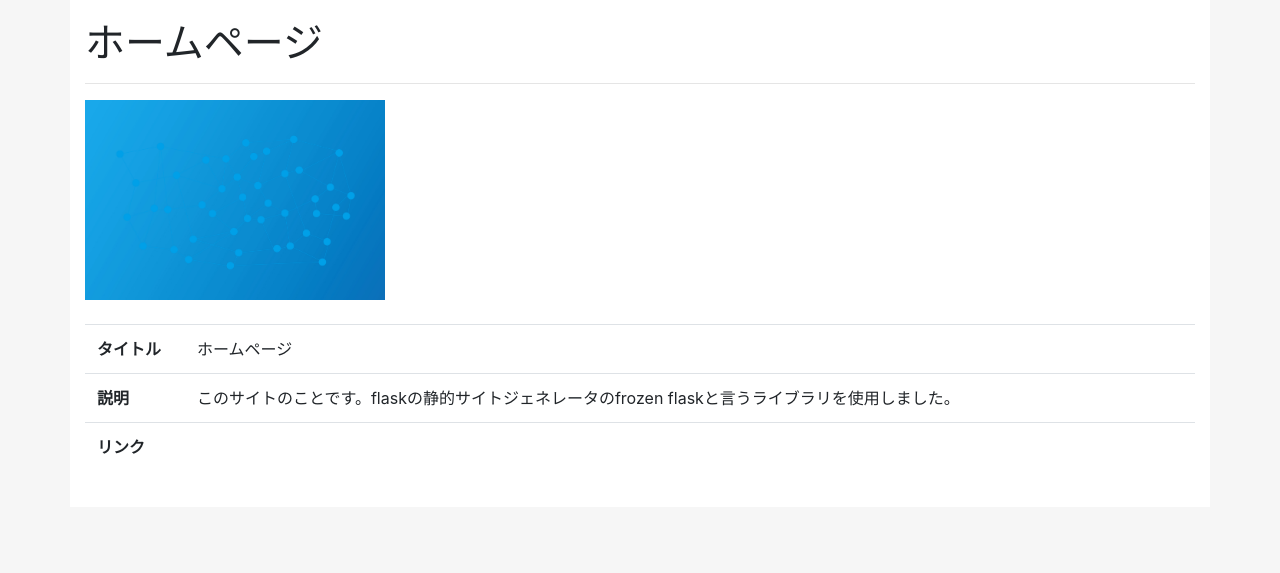
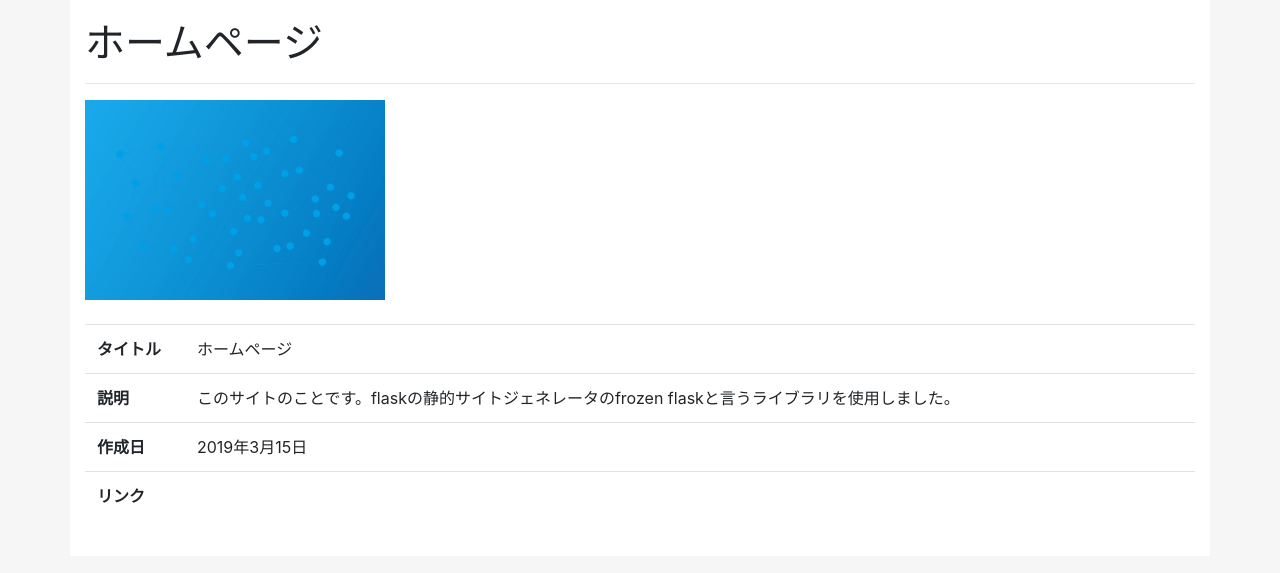
Before and after one commit to wataoka/wataoka.github.io, a Flask app: a page that uses templates/portfolio/work.html in a window 1280 px wide. Shown: the part 77-650 px from the top of the page. Run offline with Flask 2, Linux system fonts and the light colour scheme; some libraries are stand-ins or nearby versions.

Commit message:
add: date

```diff
--- a/build/work/GUIで設計できるAI.html
+++ b/build/work/GUIで設計できるAI.html
@@ -57,6 +57,10 @@
                 <td>GUIでディープラーニングの設計ができるアプリ。タスクは手書き文字認識のみ。自作したモデルを学習させた結果をランキングで表示する機能もある。</td>
             </tr>
             <tr>
+                <th>作成日</th>
+                <td>2017年11月20日</td>
+            </tr>
+            <tr>
                 <th>リンク</th>
                 <td>
 
--- a/build/work/OWALIVE.html
+++ b/build/work/OWALIVE.html
@@ -57,6 +57,10 @@
                 <td>2018年3月8-9日に開催されたTrunk Hachathonで制作したWebアプリ。お笑い芸人が路上ライブを行なっている場所をマップ上に表示させる。ハッカソンの成績は準優勝であった。綿岡はデザイン, iOS版のフロントエンド, プレゼンターを担当した。</td>
             </tr>
             <tr>
+                <th>作成日</th>
+                <td>2018年3月9日</td>
+            </tr>
+            <tr>
                 <th>リンク</th>
                 <td>
 
--- a/build/work/Todo API.html
+++ b/build/work/Todo API.html
@@ -57,6 +57,10 @@
                 <td>フロントエンドとバックエンドを切り分けたアプリを練習したかったので作りました。</td>
             </tr>
             <tr>
+                <th>作成日</th>
+                <td>2019年3月20日</td>
+            </tr>
+            <tr>
                 <th>リンク</th>
                 <td>
 
--- a/build/work/upCamera.html
+++ b/build/work/upCamera.html
@@ -57,6 +57,10 @@
                 <td>カメラで撮った写真を0タップでtwitterにアップロードするiOSアプリ。Twitterにサーバーにバックアップする目的で作ったが、今は全く使っていない。</td>
             </tr>
             <tr>
+                <th>作成日</th>
+                <td>2018年2月15日</td>
+            </tr>
+            <tr>
                 <th>リンク</th>
                 <td>
 
--- a/build/work/ホームページ.html
+++ b/build/work/ホームページ.html
@@ -57,6 +57,10 @@
                 <td>このサイトのことです。flaskの静的サイトジェネレータのfrozen flaskと言うライブラリを使用しました。</td>
             </tr>
             <tr>
+                <th>作成日</th>
+                <td>2019年3月15日</td>
+            </tr>
+            <tr>
                 <th>リンク</th>
                 <td>
 
--- a/build/work/台風偏差値計算機.html
+++ b/build/work/台風偏差値計算機.html
@@ -57,6 +57,10 @@
                 <td>任意の台風が過去の台風の中でどれほどの強さを持っているのかを偏差値で出力してくれるエンジン。Wikipediaにある過去20年間の台風のデータをスクレイピングしている。スクレイピングの練習目的で制作した。</td>
             </tr>
             <tr>
+                <th>作成日</th>
+                <td>2018年9月4日</td>
+            </tr>
+            <tr>
                 <th>リンク</th>
                 <td>
 
--- a/build/work/月文字エンジン.html
+++ b/build/work/月文字エンジン.html
@@ -57,6 +57,10 @@
                 <td>画像を月の絵文字に変換するエンジン。記事がQiitaのトレンドランキングで3期連続1位を記録した。また、このエンジンを使用したサイトがYoutubeのコメント欄でめちゃくちゃバズった。</td>
             </tr>
             <tr>
+                <th>作成日</th>
+                <td>2018年6月14日</td>
+            </tr>
+            <tr>
                 <th>リンク</th>
                 <td>
 
--- a/build/work/歌詞生成AI.html
+++ b/build/work/歌詞生成AI.html
@@ -57,6 +57,10 @@
                 <td>ほぼ任意の歌手に似た歌詞を生成してくれるAI。複数歌手を入力すると歌手通しの足し合わせもしてくれる。モデルはLSTMを使用している</td>
             </tr>
             <tr>
+                <th>作成日</th>
+                <td>2018年11月9日</td>
+            </tr>
+            <tr>
                 <th>リンク</th>
                 <td>
 
--- a/data.py
+++ b/data.py
@@ -13,28 +13,33 @@ def get_all_works():
 work01 = Work(id=1,
              name="ホームページ",
              image="banner.jpg",
-             description="このサイトのことです。flaskの静的サイトジェネレータのfrozen flaskと言うライブラリを使用しました。")
+             description="このサイトのことです。flaskの静的サイトジェネレータのfrozen flaskと言うライブラリを使用しました。",
+             date="2019年3月15日")
 
 work02 = Work(id=2,
              name="GUIで設計できるAI",
              image="guiai01.png",
-             description="GUIでディープラーニングの設計ができるアプリ。タスクは手書き文字認識のみ。自作したモデルを学習させた結果をランキングで表示する機能もある。")
+             description="GUIでディープラーニングの設計ができるアプリ。タスクは手書き文字認識のみ。自作したモデルを学習させた結果をランキングで表示する機能もある。",
+             date="2017年11月20日")
 
 work03 = Work(id=3,
              name="upCamera",
              image="upcamera.png",
              description="カメラで撮った写真を0タップでtwitterにアップロードするiOSアプリ。Twitterにサーバーにバックアップする目的で作ったが、今は全く使っていない。",
+             date="2018年2月15日",
              github="")
 
 work04 = Work(id=4,
              name="OWALIVE",
              image="owalive.png",
-             description="2018年3月8-9日に開催されたTrunk Hachathonで制作したWebアプリ。お笑い芸人が路上ライブを行なっている場所をマップ上に表示させる。ハッカソンの成績は準優勝であった。綿岡はデザイン, iOS版のフロントエンド, プレゼンターを担当した。")
+             description="2018年3月8-9日に開催されたTrunk Hachathonで制作したWebアプリ。お笑い芸人が路上ライブを行なっている場所をマップ上に表示させる。ハッカソンの成績は準優勝であった。綿岡はデザイン, iOS版のフロントエンド, プレゼンターを担当した。",
+             date="2018年3月9日")
 
 work05 = Work(id=5,
              name="月文字エンジン",
              image="tsuki.png",
              description="画像を月の絵文字に変換するエンジン。記事がQiitaのトレンドランキングで3期連続1位を記録した。また、このエンジンを使用したサイトがYoutubeのコメント欄でめちゃくちゃバズった。",
+             date="2018年6月14日",
              qiita="https://qiita.com/wataoka/items/261fc12c956a517049d8",
              github="https://github.com/wataoka/tsuki")
 
@@ -42,6 +47,7 @@ work06 = Work(id=6,
              name="台風偏差値計算機",
              image="typhoon.png",
              description="任意の台風が過去の台風の中でどれほどの強さを持っているのかを偏差値で出力してくれるエンジン。Wikipediaにある過去20年間の台風のデータをスクレイピングしている。スクレイピングの練習目的で制作した。",
+             date="2018年9月4日",
              qiita="https://qiita.com/wataoka/items/61613f1ab259025cdb2b",
              github="https://github.com/wataoka/typhoon")
 
@@ -49,12 +55,14 @@ work07 = Work(id=7,
              name="歌詞生成AI",
              image="kashi.png",
              description="ほぼ任意の歌手に似た歌詞を生成してくれるAI。複数歌手を入力すると歌手通しの足し合わせもしてくれる。モデルはLSTMを使用している",
+             date="2018年11月9日",
              github="https://github.com/wataoka/kashi")
 
 work08 = Work(id=8,
              name="Todo API",
              image="todo.png",
              description="フロントエンドとバックエンドを切り分けたアプリを練習したかったので作りました。",
+             date="2019年3月20日",
              qiita="https://qiita.com/wataoka/items/98e2ca53091b629ec165#-indexhtml",
              github="https://github.com/wataoka/todo-api")
 
--- a/templates/portfolio/work.html
+++ b/templates/portfolio/work.html
@@ -18,6 +18,10 @@
                 <td>{{ work.description }}</td>
             </tr>
             <tr>
+                <th>作成日</th>
+                <td>{{ work.date }}</td>
+            </tr>
+            <tr>
                 <th>リンク</th>
                 <td>
                     {% if work.qiita %}
--- a/work.py
+++ b/work.py
@@ -1,8 +1,9 @@
 class Work:
-    def __init__(self, id, name, image="", description="", qiita="", github=""):
+    def __init__(self, id, name, image="", description="", date="", qiita="", github=""):
         self.id = id
         self.name = name
         self.image = "images/" + image
         self.description = description
+        self.date = date
         self.qiita = qiita
         self.github = github
```
